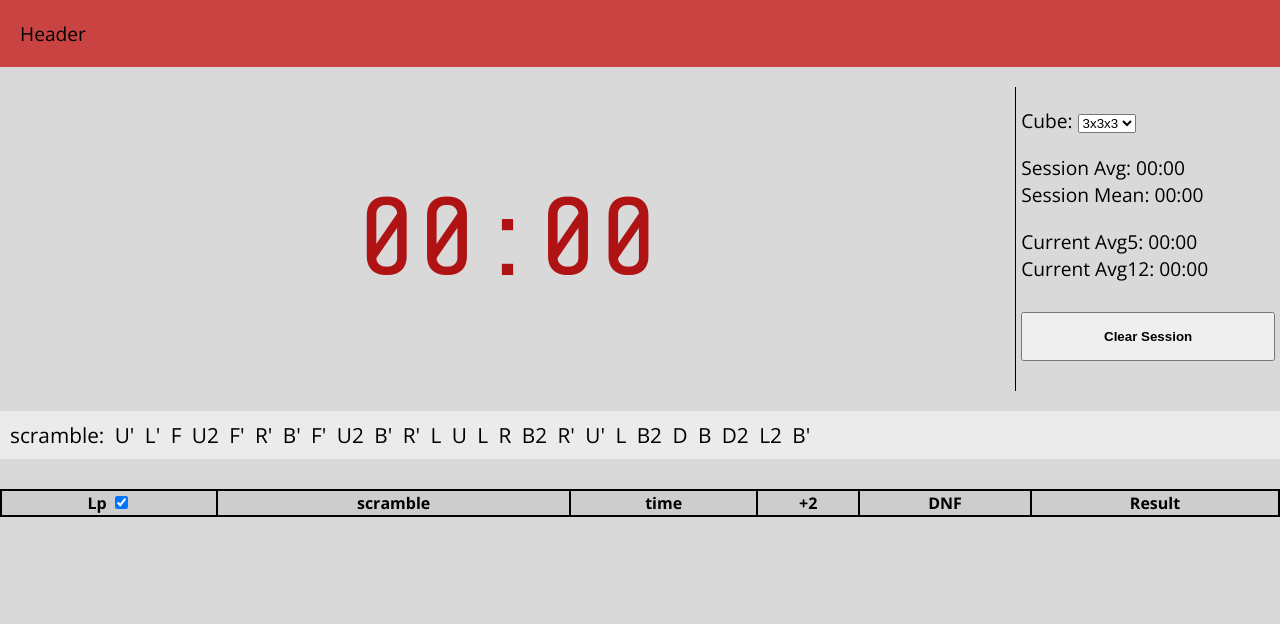
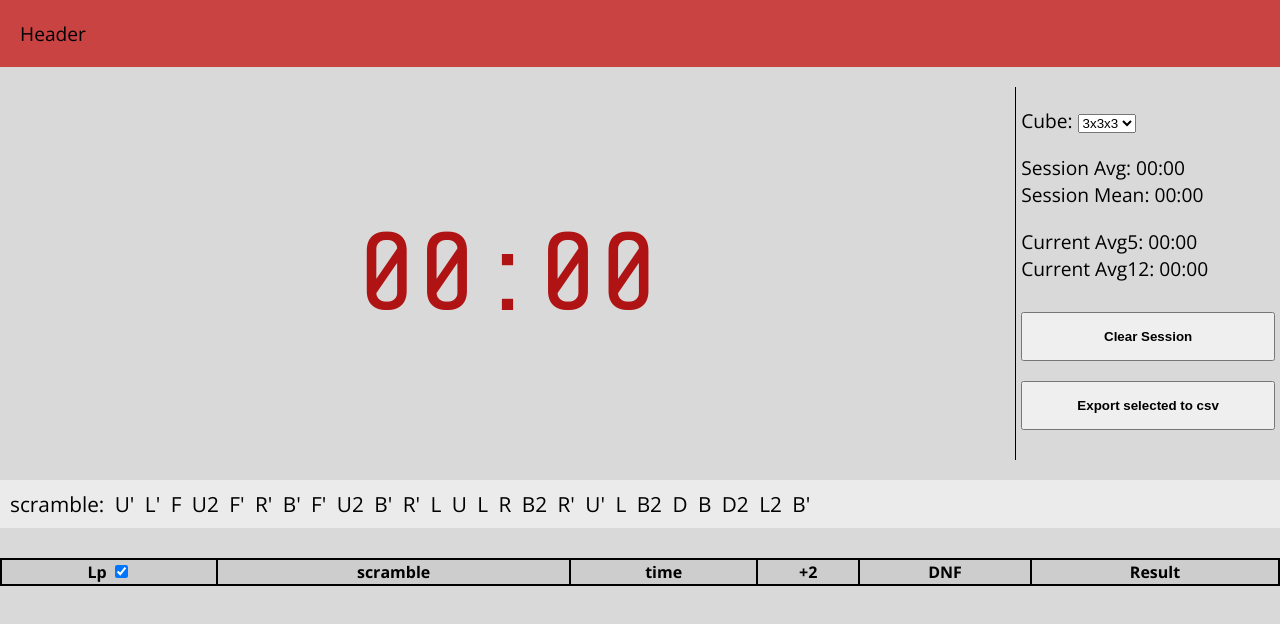
Before and after one commit to lukaszdyszy/rc-timer, a React (Create React App) app: page / in a window 1280 px wide. Shown: the top 624 px of the page. Built offline with nearby package versions, Linux system fonts and the light colour scheme.

Commit message:
Export to csv

```diff
--- a/src/components/tools/tools.js
+++ b/src/components/tools/tools.js
@@ -35,6 +35,23 @@ const Tools = (props) => {
         }
     }
 
+    const csvExport = () => {
+        let toExport = 'Lp.,Scramble,Solution,Time,Result\n';
+        props.solves.map((solve, index) => {
+            if(solve.marked){
+                let plus = ' ';
+                if(!solve.dnf && solve.penalty){plus='(+2)';}
+
+                let row = (index+1)+','+solve.scramble+','+solve.solution+','+parseTime(solve.time)+plus+','+parseTime(solve.result())+'\n';
+                toExport += row;
+            }
+        });
+        let toDown = document.createElement('a');
+        toDown.href = 'data:text/csv;charset=utf-8,' + encodeURI(toExport);
+        toDown.download = 'session.csv';
+        toDown.click();
+    }
+
     return (
         <div className="tools-container">
             <div className="tool">
@@ -56,6 +73,7 @@ const Tools = (props) => {
             </div>
             <div className="tool">
                 <button className="opt-button" onClick={clearSession}>Clear Session</button>
+                <button className="opt-button" onClick={csvExport}>Export selected to csv</button>
             </div>
         </div>
     )
```
